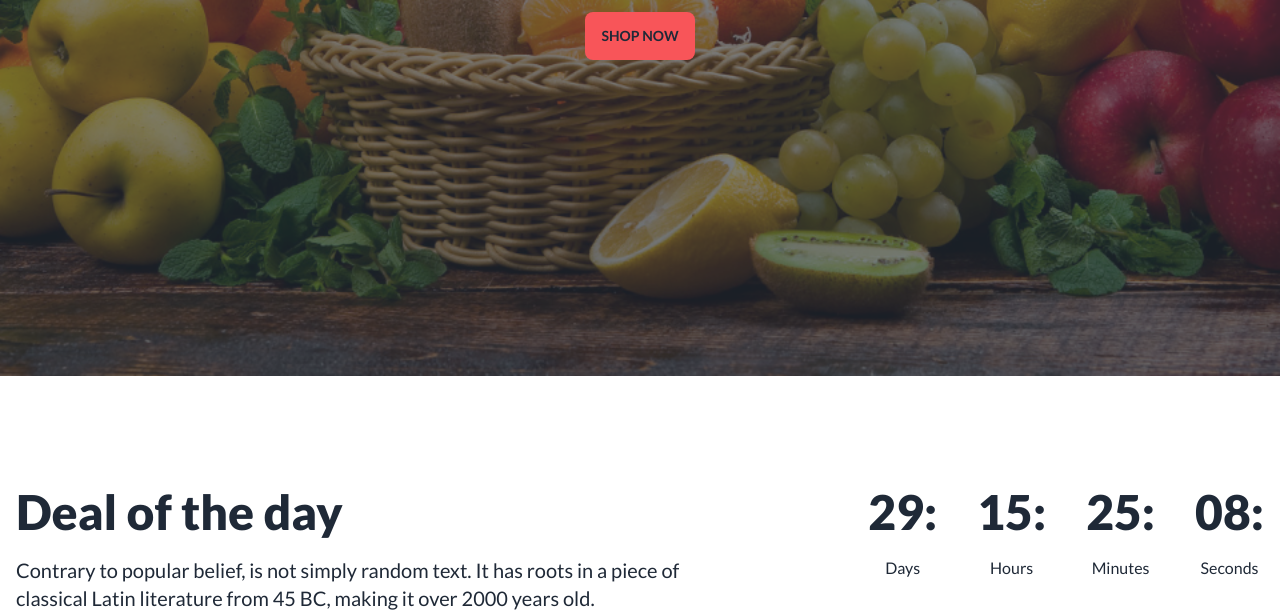
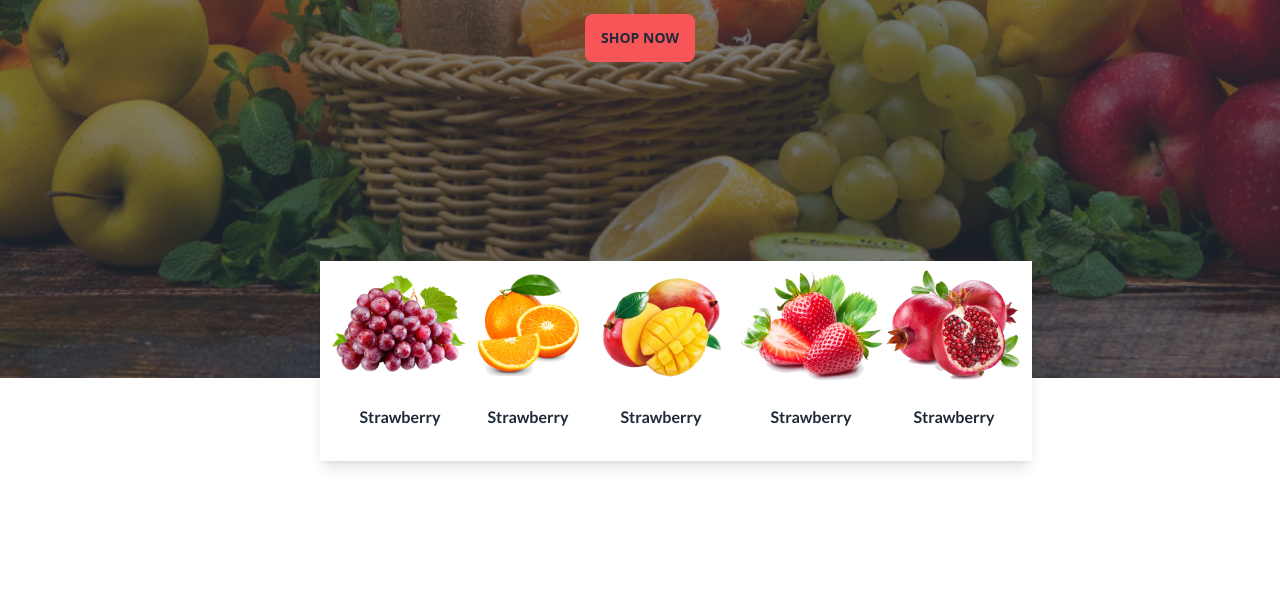
Before and after one commit to mehediprogrammar/B8A3-fruit-brust-daisyman, a plain HTML site: page index.html in a window 1280 px wide. Shown: the part 563-1176 px from the top of the page. Drawn offline with nearby package versions, Linux system fonts and the light colour scheme.

Commit message:
added the position banner section

```diff
--- a/index.html
+++ b/index.html
@@ -35,10 +35,11 @@
   </script>
 
 </head>
-<body>
-      <header class="container mx-auto">
+<body class="">
+     <!-- this is a section header  -->
+      <header class="container  mx-auto">
                <!-- the section is a nav ber -->
-               <nav class="font-Lato">
+               <nav class="font-Lato sticky">
                 <div class="navbar bg-[#F85559] rounded-full my-7 px-5">
                     <div class="navbar-start">
                       <div class="dropdown">
@@ -77,22 +78,50 @@
                   </div>
                </nav>
                <!-- the section is a banner -->
-               <div class="font-Lato">
-                <div class="hero min-h-screen" style="background-image: url(images/banner1.png);">
+               <div class="font-Latos ticky ">
+                <div class="hero relative -bottom-0.5  min-h-screen" style="background-image: url(images/banner1.png);">
                   <div class="hero-overlay bg-opacity-60"></div>
-                  <div class="hero-content text-center text-neutral-content">
+                  <div class="hero-content text-center  text-neutral-content">
                     <div class="max-w-md">
                       <h1 class=" text-5xl font-extrabold">Exotic tastes at your doorstep</h1>
                       <p class=" font-medium">We supply highly quality organic products.</p>
                       <button class="btn my-5 bg-[#F85559] border-none">Shop Now</button>
+
                     </div>
                   </div>
+
                 </div>
+                <div class="bg-[#FFF] font-Lato  p-2 absolute  -bottom-56  lg:left-80  md:left-24   shadow-lg">
+                  <div class="flex   justify-center  items-center justify-around">
+                    <div class="text-center " >
+                      <img src="images/fruit1.png" alt="">
+                      <p class="my-6 font-bold ">Strawberry</p>
+                    </div>
+                    <div class="text-center ">
+                      <img src="images/fruit2.png" alt="">
+                      <p class="my-6 font-bold ">Strawberry</p>
+                    </div>
+                    <div class="text-center ">
+                      <img src="images/fruit3.png" alt="">
+                      <p class="my-6 font-bold ">Strawberry</p>
+                    </div>
+                    <div class="text-center ">
+                      <img src="images/fruit4.png" alt="">
+                      <p class="my-6 font-bold ">Strawberry</p>
+                    </div>
+                    <div class="text-center ">
+                      <img src="images/fruit5.png" alt="">
+                      <p class="my-6 font-bold ">Strawberry</p>
+                    </div>
+                  </div>
+             </div>
                </div>
+
       </header>
+         <!-- this is a section main  -->
       <main>
         <!-- Deal of the day -->
-        <section class="container mx-auto font-Lato my-24">
+        <section class="container mx-auto  font-Lato my-56">
              <!-- header div -->
                 <div class="flex p-4 flex-col  lg:flex-row justify-between">
                      <!-- title text -->
@@ -227,7 +256,7 @@
                  </div>
         </section>
         <!-- Meet the team section -->
-        <section class="container mx-auto font-Lato my-24">
+        <section class="container mx-auto font-Lato mt-40">
           <div class="hero  min-h-screen" style="background-image: url(images/team.png);">
             <div class="hero-overlay bg-opacity-60"></div>
             <div class="hero-content text-center text-neutral-content">
@@ -308,7 +337,7 @@
 
         </section>
         <!-- Why Choose Us -->
-        <section class="container mx-auto font-Lato my-24" >
+        <section class="container mx-auto font-Lato mt-40" >
                        <!-- title-text -->
                      <div class="text-center">
                       <h3 class="text-3xl font-extrabold mb-5 text-[#121212]">Why Choose Us</h3>
@@ -358,8 +387,8 @@
 
 
       </main>
-
-        <footer class="footer footer-center font-Lato p-16 bg-[#121212] text-base-content rounded">
+   <!-- this is a section footer  -->
+        <footer class="footer footer-center mt-40 font-Lato p-16 bg-[#121212] text-base-content rounded">
 
           <div class="flex text-white  gap-5">
             <img src="images/logo.png" alt="">
```
